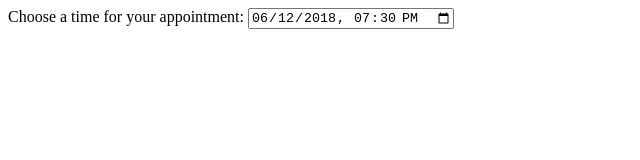
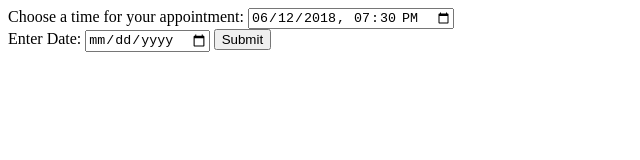
Before and after one commit to wpresti/wpresti.github.io, a plain HTML site: page index.html in a window 1280 px wide. Shown: the whole page, without its empty margins (0-640 px from the left). Drawn offline with Linux system fonts and the light colour scheme.

Commit message:
Update index.html

```diff
--- a/index.html
+++ b/index.html
@@ -2,3 +2,9 @@
 
 <input type="datetime-local" id="meeting-time"
        name="meeting-time" value="2018-06-12T19:30">
+
+<form action="/action_page.php">
+  <label for="Date">Enter Date:</label>
+  <input type="date" id="D" name="Date">
+  <input type="submit">
+</form>
```
